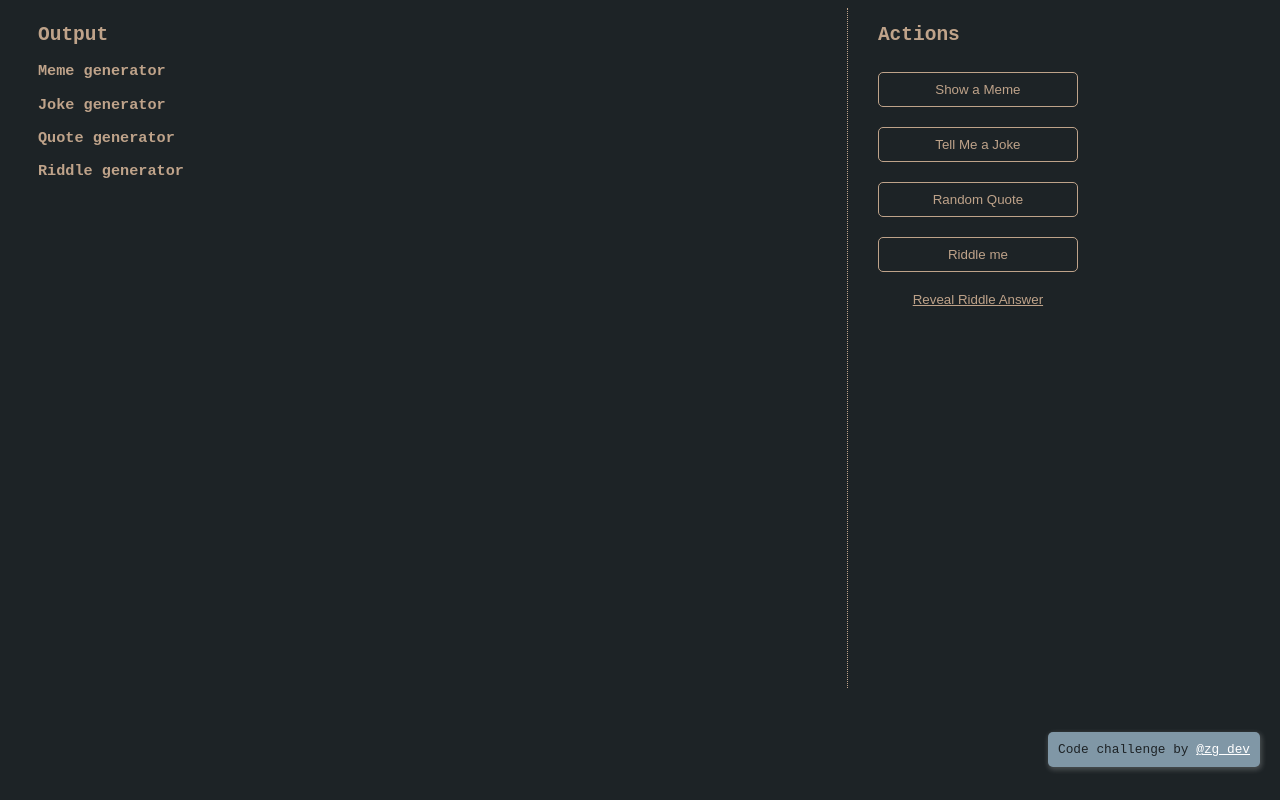
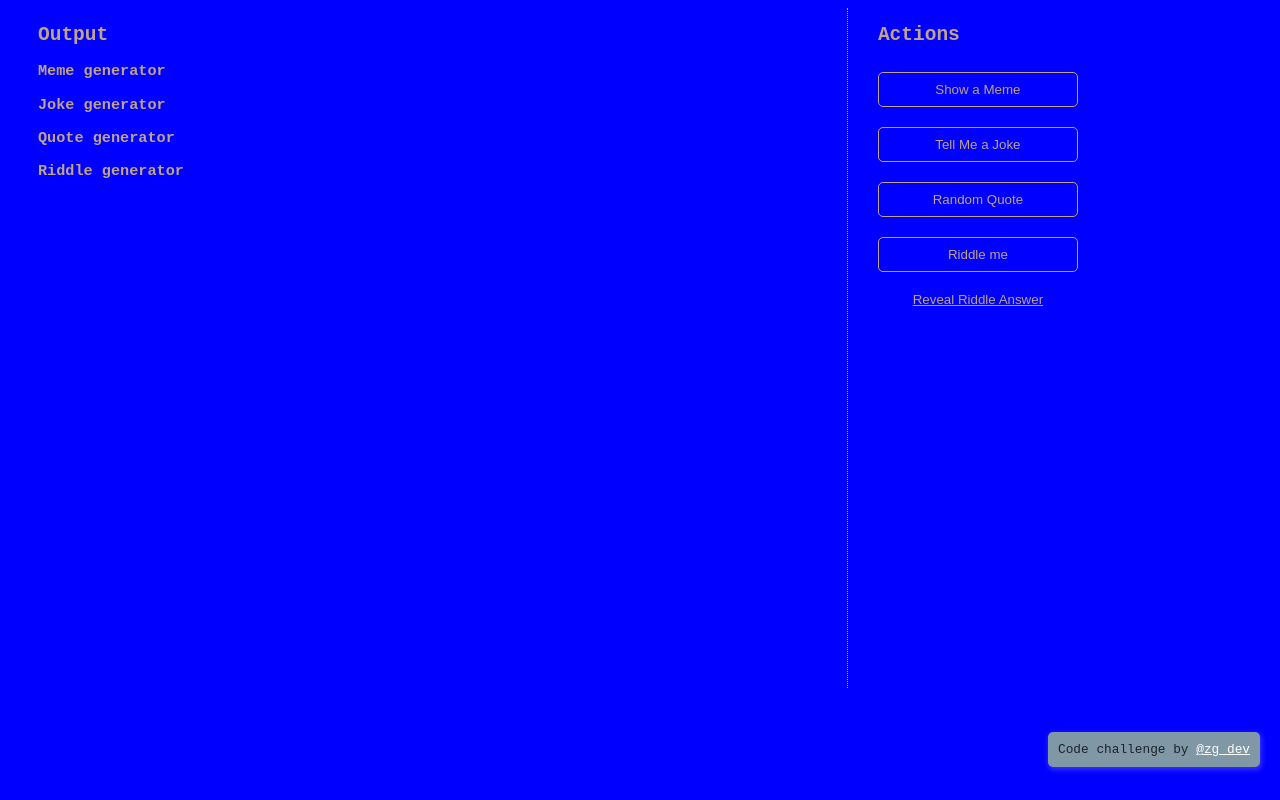
Before and after one commit to flekaka/Meme-generator-challenge, a plain HTML site: page index.html in a window 1280 px wide. Drawn offline with Linux system fonts and the light colour scheme.

Commit message:
Update style.css

```diff
--- a/style.css
+++ b/style.css
@@ -7,7 +7,7 @@ Just write your HTML however you want and these will automatically work.
 */
 
 body {
-  background-color: #1D2326;
+  background-color: blue;
   color: #BFA38A;
   font-family: monospace;
 }
```
